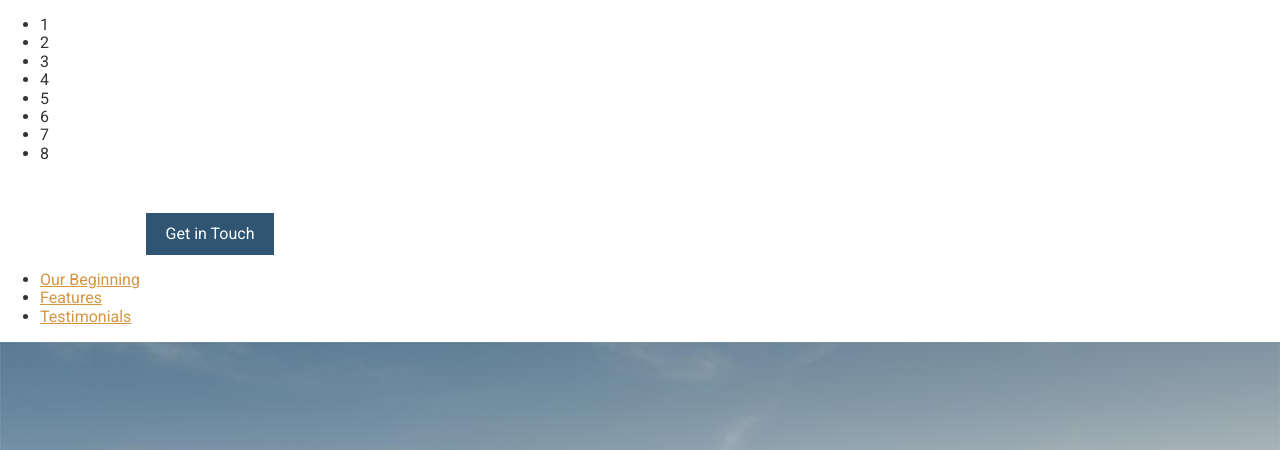
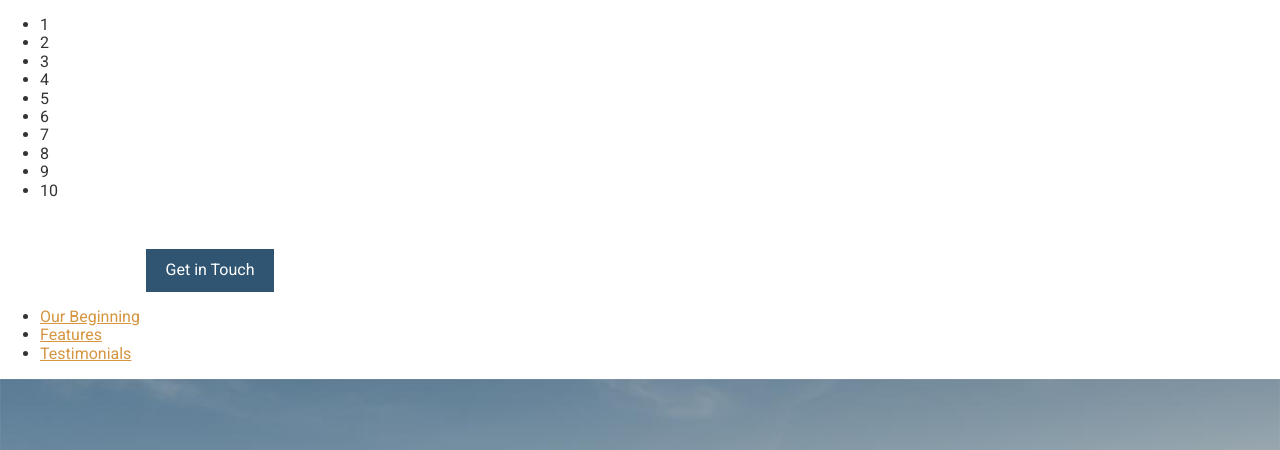
Before and after one commit to blade-demon/Travel-Website, a website: page app/index.html in a window 1280 px wide. Shown: the top 450 px of the page. Drawn offline with Linux system fonts and the light colour scheme.

Commit message:
count to 10

```diff
--- a/app/index.html
+++ b/app/index.html
@@ -19,6 +19,7 @@
   <li>3</li>
   <li>4</li>
   <li>5</li><li>6</li><li>7</li><li>8</li>
+  <li>9</li><li>10</li>
 </ul>
 <header>
   <img src="assets/images/icons/clear-view-escapes.svg">
```
